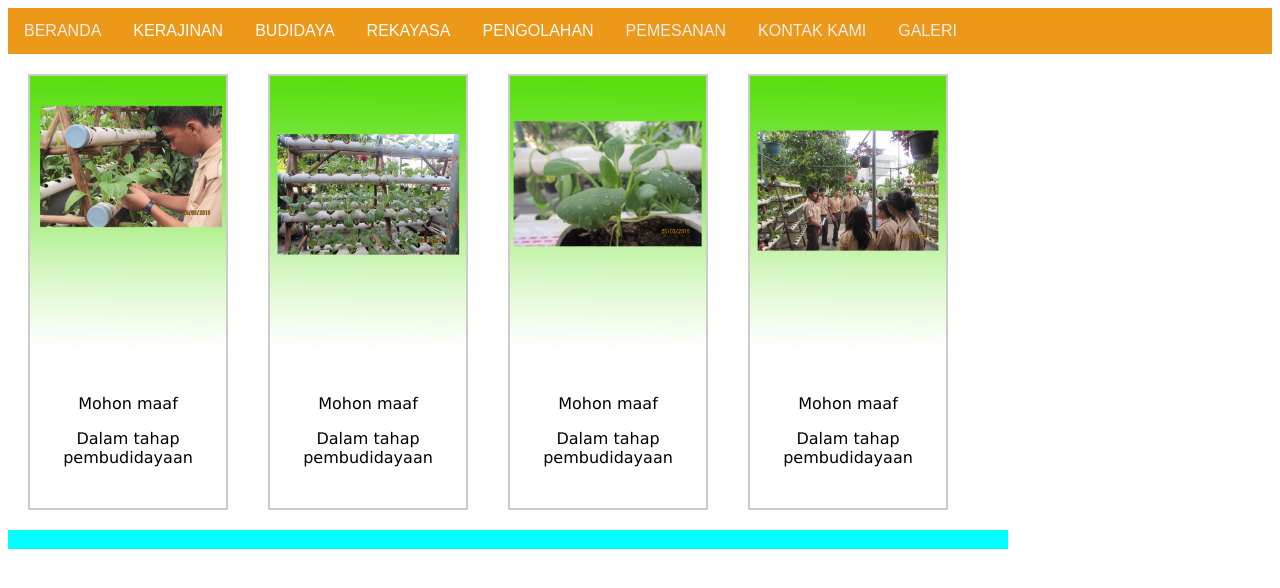
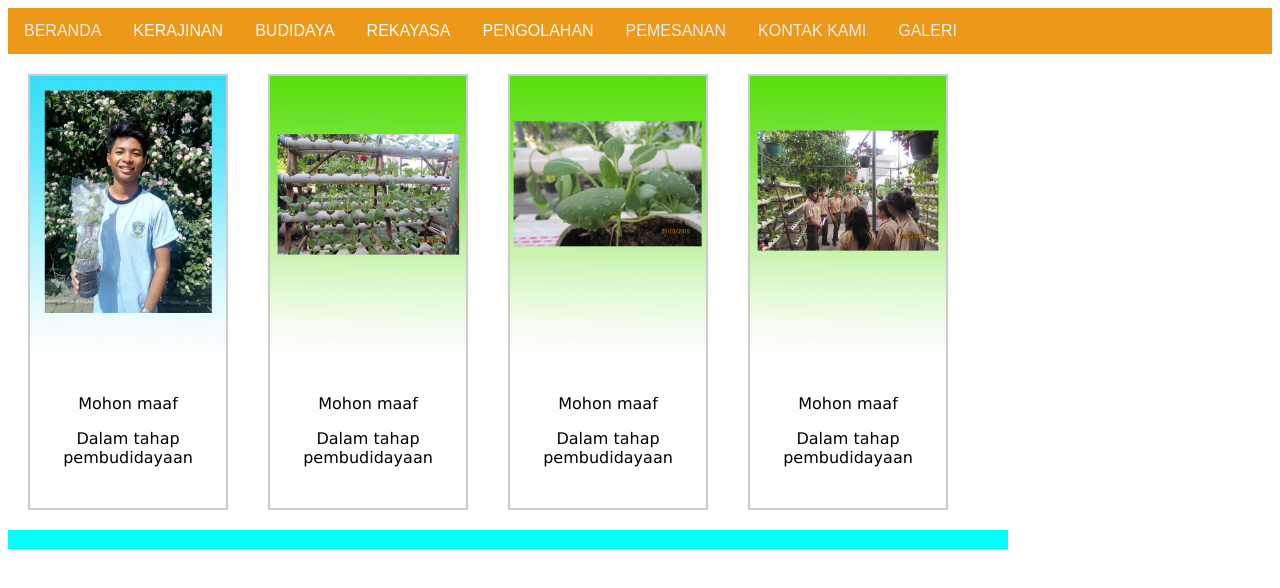
Before and after one commit to albertussalibpranoto/albertussalibpranoto, a plain HTML site: page sayurmayur.html in a window 1280 px wide. Drawn offline with Linux system fonts and the light colour scheme.

Commit message:
Update sayurmayur.html

```diff
--- a/sayurmayur.html
+++ b/sayurmayur.html
@@ -67,8 +67,8 @@
 
         <!-- start harga sayur mayur-->
         <div class="gallery">
-            <a target="_blank" href="images/sayur1.jpg">
-              <img src="images/sayur1.jpg" alt="sayur1" width="400" height="400">
+            <a target="_blank" href="images/tb01.jpg">
+              <img src="images/tb01.jpg" alt="sayur1" width="400" height="400">
             </a>
             <div class="desc">
               <p>Mohon maaf</p>
```
